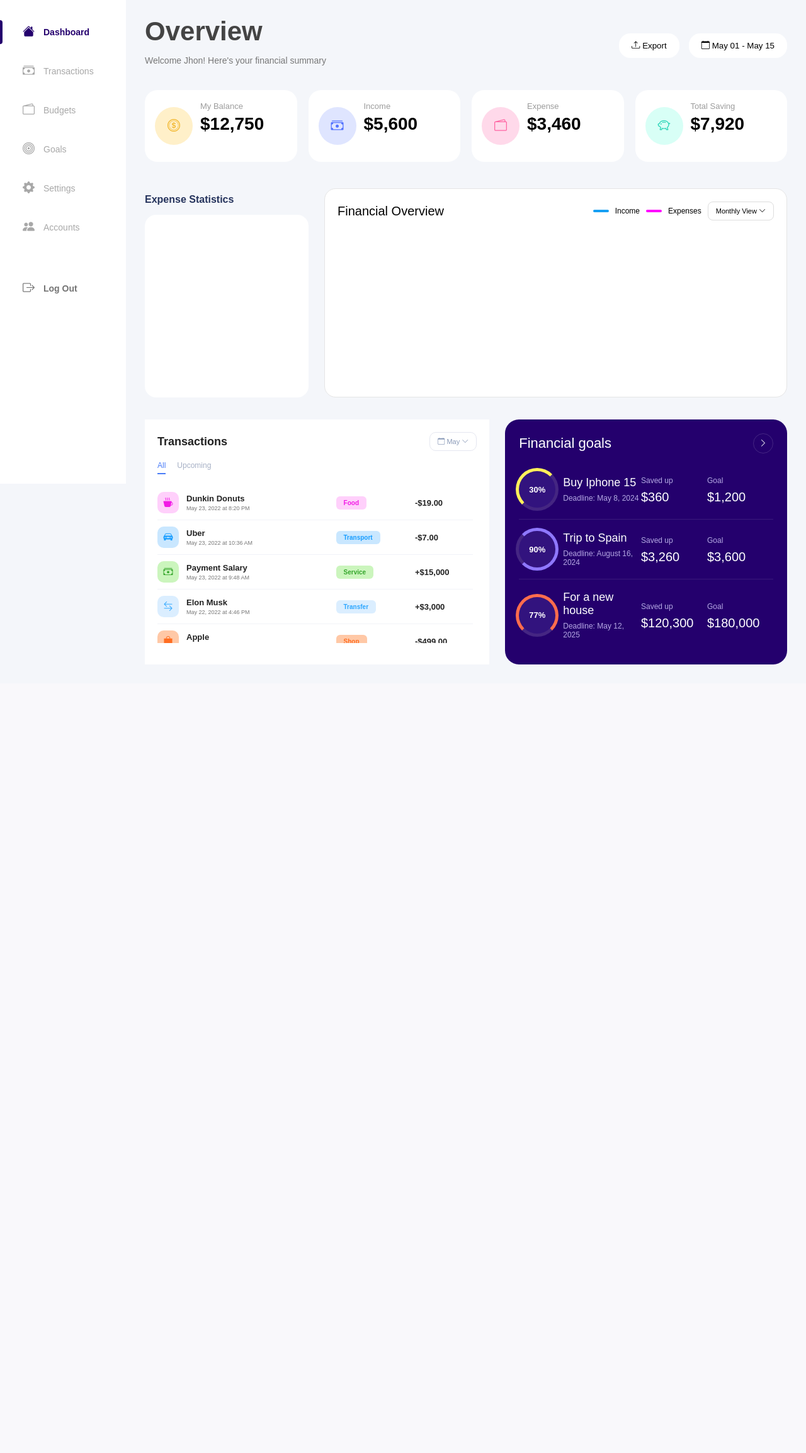
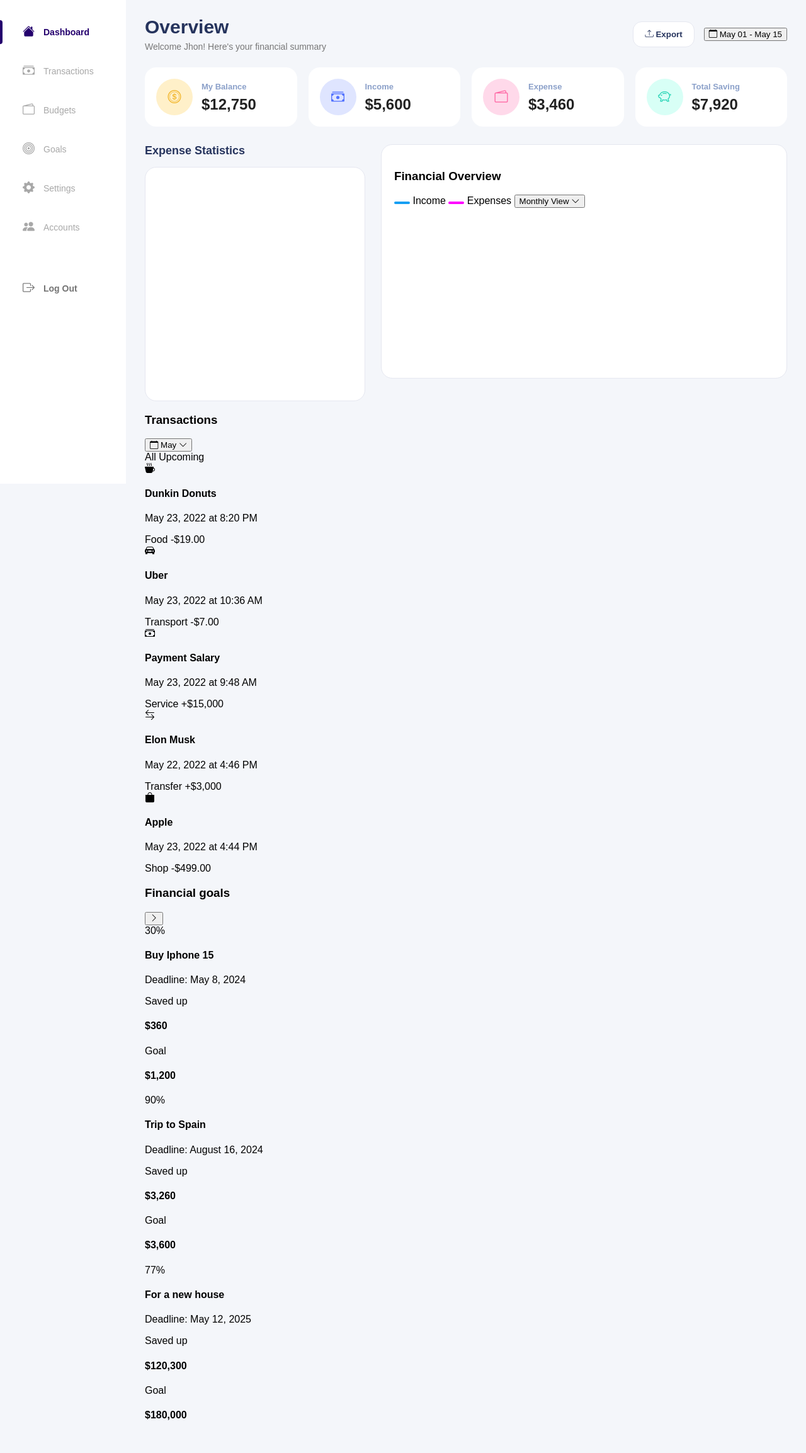
Before and after one commit to imenbouhrizi/Pluma-, a Flask app: page /dashboard/ in a window 1280 px wide. Shown: the part 64-2371 px from the top of the page at 63% size. Before the commit the page ends 1119 px from the top, so only its background shows below. Run offline with Flask 3, Linux system fonts and the light colour scheme; a map, chart or similar area stays blank.

Commit message:
Imen:update dashboard.css

```diff
--- a/static/css/dashboard.css
+++ b/static/css/dashboard.css
@@ -2,7 +2,7 @@ body{
     margin:0;
     padding:0;
     background:#f4f6fa;
-    font-family:Arial,sans-serif;
+    font-family:Arial, sans-serif;
     overflow-x:hidden;
 }
 
@@ -12,103 +12,86 @@ body{
 
 .dashboard-page-content{
     margin-left:200px;
-    padding:90px 30px 30px 30px;
+    padding:90px 30px 30px;
 }
 
+/* HEADER */
 
 .overview-header{
-
     display:flex;
     justify-content:space-between;
     align-items:center;
-
     margin-bottom:25px;
 }
 
 .overview-header h1{
-
     margin:0;
-
-    color:#444;
-    font-size:42px;
+    color:#26345d;
+    font-size:30px;
+    font-weight:700;
 }
 
 .overview-header p{
-
+    margin:6px 0 0;
     color:#777;
     font-size:14px;
 }
 
-
 .overview-actions{
-
     display:flex;
     gap:15px;
+    align-items:center;
 }
 
 .export-btn,
-.date-btn{
-
-    border:none;
-
+.dashboard-month-filter select{
+    border:1px solid #e5e7f0;
     background:white;
-
-    padding:12px 20px;
-
-    border-radius:18px;
-
+    padding:12px 18px;
+    border-radius:14px;
     cursor:pointer;
+    color:#26345d;
+    font-weight:600;
 }
 
-
-/* cards */
+/* KPI CARDS */
 
 .cards-container{
-
     display:grid;
-
     grid-template-columns:repeat(4,1fr);
-
     gap:18px;
 }
 
 .card-item{
-
     background:white;
-    border-radius:20px;
-
-    padding:16px;
-
+    border-radius:18px;
+    padding:18px;
     display:flex;
     align-items:center;
-
-    gap:12px;
+    gap:14px;
 }
 
 .card-item span{
-
-    color:#9c9c9c;
+    color:#8ba0c9;
     font-size:13px;
+    font-weight:600;
 }
 
 .card-item h3{
-
-    margin-top:4px;
-    font-size:28px;
+    margin:6px 0 0;
+    color:#222;
+    font-size:24px;
+    font-weight:800;
 }
 
 .card-icon{
-
-    width:60px;
-    height:60px;
-
+    width:58px;
+    height:58px;
     border-radius:50%;
-
     display:flex;
     justify-content:center;
     align-items:center;
-
-    font-size:20px;
+    font-size:21px;
 }
 
 .balance{
@@ -131,67 +114,88 @@ body{
     color:#26d4b5;
 }
 
+/* CHARTS */
+
+/* CHARTS */
+
 .charts-section{
     display:grid;
-    grid-template-columns:260px 1fr;
+    grid-template-columns:350px 1fr;
     gap:25px;
-    margin-top:35px;
-
-    align-items:end; /* aligne le bas */
+    margin-top:28px;
+    align-items:start;
 }
 
-.expense-box h3{
-    font-size:16px;
+.expense-box h3,
+.financial-box h3{
+    font-size:18px;
     color:#26345d;
-    margin-bottom:15px;
+    margin:0 0 15px;
+    font-weight:700;
+}
+
+.pie-card,
+.financial-card{
+    background:white;
+    border-radius:18px;
+    height:330px;
+    padding:20px;
+    border:1px solid #e5e7f0;
 }
 
 .pie-card{
-    background:white;
-    border-radius:18px;
-    height:250px;
-    padding:20px;
     display:flex;
+    flex-direction:column;
     align-items:center;
     justify-content:center;
 }
 
 .pie-card canvas{
-    width:220px !important;
-    height:220px !important;
+    width:180px !important;
+    height:180px !important;
+}
+
+.pie-legend{
+    width:100%;
+    margin-top:14px;
+}
+
+.pie-legend-row{
+    display:flex;
+    align-items:center;
+    justify-content:space-between;
+    gap:8px;
+    font-size:13px;
+    color:#26345d;
+    margin-top:7px;
+}
+
+.legend-dot{
+    width:10px;
+    height:10px;
+    border-radius:50%;
+    display:inline-block;
+    flex-shrink:0;
 }
 
 .financial-card{
-    background:white;
-    border-radius:18px;
-    padding:20px;
-    height:290px;
-    border:1px solid #e5e5e5;
+    display:flex;
+    flex-direction:column;
+}
+
+.financial-actions{
+    display:flex;
+    justify-content:flex-end;
+    align-items:center;
+    gap:10px;
+    margin-bottom:10px;
+    font-size:13px;
+    color:#26345d;
 }
 
 .financial-card canvas{
     width:100% !important;
-    height:220px !important;
-}
-
-.chart-header{
-    display:flex;
-    justify-content:space-between;
-    align-items:center;
-    margin-bottom:10px;
-}
-
-.chart-header h3{
-    font-size:20px;
-    font-weight:500;
-    margin:0;
-}
-
-.chart-actions{
-    display:flex;
-    align-items:center;
-    gap:10px;
-    font-size:12px;
+    height:260px !important;
 }
 
 .legend{
@@ -209,299 +213,97 @@ body{
     background:#ff00ff;
 }
 
-.monthly-btn{
-    border:1px solid #ddd;
+.monthly-view-form select{
+    border:1px solid #e5e7f0;
     background:white;
-    border-radius:8px;
-    padding:8px 12px;
-    font-size:11px;
+    color:#26345d;
+    border-radius:10px;
+    padding:9px 12px;
+    font-size:12px;
+    cursor:pointer;
 }
 
-/* Bottom section */
+/* RESPONSIVE */
 
-.bottom-section{
-    display:grid;
-    grid-template-columns:1.1fr .9fr;
-    gap:25px;
-    margin-top:35px;
+@media(max-width:1100px){
+    .cards-container{
+        grid-template-columns:repeat(2,1fr);
+    }
+
+    .charts-section{
+        grid-template-columns:1fr;
+    }
 }
 
-/* Transactions Card */
+@media(max-width:768px){
+    .dashboard-page-content{
+        margin-left:0;
+        padding:90px 20px 30px;
+    }
 
-.transactions-card{
-    background:white;
-    border-radius:0;
-    padding:20px;
+    .overview-header{
+        flex-direction:column;
+        align-items:flex-start;
+        gap:15px;
+    }
+
+    .cards-container{
+        grid-template-columns:1fr;
+    }
 }
 
-.transactions-header{
-    display:flex;
-    justify-content:space-between;
-    align-items:center;
-    margin-bottom:16px;
+.dashboard-transactions-table{
+    background:white;
+    border-radius:18px;
+    padding:20px;
+    margin-top:28px;
 }
 
-.transactions-header h3{
-    margin:0;
-    font-size:18px;
-    color:#222;
+.dashboard-table-scroll{
+    max-height:260px;
+    overflow-y:auto;
+    overflow-x:auto;
 }
 
-.month-filter{
-    border:1px solid #e5e7f0;
-    background:white;
-    color:#8a9ab8;
-    padding:8px 12px;
-    border-radius:10px;
-    font-size:11px;
+.dashboard-transactions-table table{
+    width:100%;
+    border-collapse:collapse;
 }
 
-/* Tabs */
-
-.transactions-tabs{
-    display:flex;
-    gap:18px;
-    margin-bottom:18px;
+.dashboard-transactions-table th{
+    text-align:left;
+    color:#82a0d6;
+    font-size:13px;
+    font-weight:700;
+    padding:12px;
 }
 
-.transactions-tabs span{
-    font-size:12px;
-    color:#a6b0c5;
+.dashboard-transactions-table td{
+    padding:14px 12px;
+    border-top:1px solid #eef1f7;
+    color:#3c3c3c;
+    font-size:14px;
+    white-space:nowrap;
 }
 
-.transactions-tabs .active-tab{
-    color:#4a7cf7;
-    border-bottom:2px solid #4a7cf7;
-    padding-bottom:5px;
+.dashboard-transactions-table .circle{
+    width:28px;
+    height:28px;
+    border:2px solid #7ca0d8;
+    color:#7ca0d8;
+    border-radius:50%;
+    display:inline-flex;
+    align-items:center;
+    justify-content:center;
+    margin-right:10px;
 }
 
-/* Scroll list */
-
-.transactions-list{
-    max-height:250px;
-    overflow-y:auto;
-    padding-right:6px;
+.dashboard-transactions-table .negative{
+    color:#ff00d9 !important;
+    font-weight:700;
 }
 
-.transactions-list::-webkit-scrollbar{
-    width:5px;
+.dashboard-transactions-table .positive{
+    color:#20d6b5 !important;
+    font-weight:700;
 }
-
-.transactions-list::-webkit-scrollbar-thumb{
-    background:#d6dcec;
-    border-radius:20px;
-}
-
-/* Row */
-
-.transaction-row{
-    display:grid;
-    grid-template-columns:2fr .8fr .7fr;
-    align-items:center;
-    gap:20px;
-    padding:10px 0;
-    border-bottom:1px solid #f1f3f8;
-}
-
-.transaction-left{
-    display:flex;
-    align-items:center;
-    gap:12px;
-}
-
-.transaction-left h4{
-    margin:0;
-    font-size:13px;
-    color:#222;
-}
-
-.transaction-left p{
-    margin:3px 0 0;
-    font-size:9px;
-    color:#777;
-}
-
-/* Icons */
-
-.transaction-icon{
-    width:34px;
-    height:34px;
-    border-radius:10px;
-    display:flex;
-    align-items:center;
-    justify-content:center;
-    font-size:15px;
-}
-
-/* Food */
-
-.food-icon,
-.food-category{
-    background:#ffd0fb;
-    color:#f21be5;
-}
-
-/* Transport */
-
-.transport-icon,
-.transport-category{
-    background:#c9e7ff;
-    color:#189dff;
-}
-
-/* Service */
-
-.service-icon,
-.service-category{
-    background:#cbf5bd;
-    color:#35a62c;
-}
-
-/* Transfer */
-
-.transfer-icon,
-.transfer-category{
-    background:#dbeeff;
-    color:#2ea7ff;
-}
-
-/* Shop */
-
-.shop-icon,
-.shop-category{
-    background:#ffc8a6;
-    color:#ff6d21;
-}
-
-/* Category badges */
-
-.category{
-    width:max-content;
-    padding:5px 12px;
-    border-radius:6px;
-    font-size:10px;
-    font-weight:600;
-}
-
-/* Amount */
-
-.amount{
-    font-size:13px;
-    font-weight:700;
-    color:#222;
-}
-
-.amount.negative{
-    color:#222;
-}
-
-.amount.positive{
-    color:#222;
-}
-
-
-/* Financial Goals exact Figma */
-
-.financial-goals-card{
-    background:#24006d;
-    color:white;
-    border-radius:22px;
-    padding:22px;
-}
-
-.goals-header{
-    display:flex;
-    justify-content:space-between;
-    align-items:center;
-    margin-bottom:10px;
-}
-
-.goals-header h3{
-    font-size:22px;
-    font-weight:500;
-    margin:0;
-}
-
-.goals-header button{
-    width:32px;
-    height:32px;
-    border-radius:50%;
-    border:1px solid rgba(255,255,255,.15);
-    background:transparent;
-    color:white;
-}
-
-.goal-row{
-    display:grid;
-    grid-template-columns:70px 1fr 105px 105px;
-    align-items:center;
-    padding:18px 0;
-    border-bottom:1px solid rgba(255,255,255,.10);
-}
-
-.goal-row:last-child{
-    border-bottom:none;
-}
-
-.goal-circle{
-    width:58px;
-    height:58px;
-    border-radius:50%;
-    background:#32137e;
-
-    display:flex;
-    align-items:center;
-    justify-content:center;
-
-    font-size:13px;
-    font-weight:700;
-
-    position:relative;
-}
-
-.goal-circle::before{
-    content:"";
-    position:absolute;
-    inset:-5px;
-    border-radius:50%;
-    border:5px solid rgba(255,255,255,.15);
-}
-
-.goal-circle span{
-    z-index:2;
-}
-
-.circle-yellow::before{
-    border-color:#fff05a rgba(255,255,255,.15) rgba(255,255,255,.15) #fff05a;
-}
-
-.circle-purple::before{
-    border-color:#8f78ff #8f78ff #8f78ff rgba(255,255,255,.15);
-}
-
-.circle-orange::before{
-    border-color:#ff6d4d #ff6d4d rgba(255,255,255,.15) #ff6d4d;
-}
-
-.goal-main h4{
-    margin:0;
-    font-size:18px;
-    font-weight:500;
-}
-
-.goal-main p{
-    margin:7px 0 0;
-    color:#b5a8e4;
-    font-size:12px;
-}
-
-.goal-money span{
-    color:#b5a8e4;
-    font-size:12px;
-}
-
-.goal-money h4{
-    margin:7px 0 0;
-    font-size:20px;
-    font-weight:500;
-}
```
